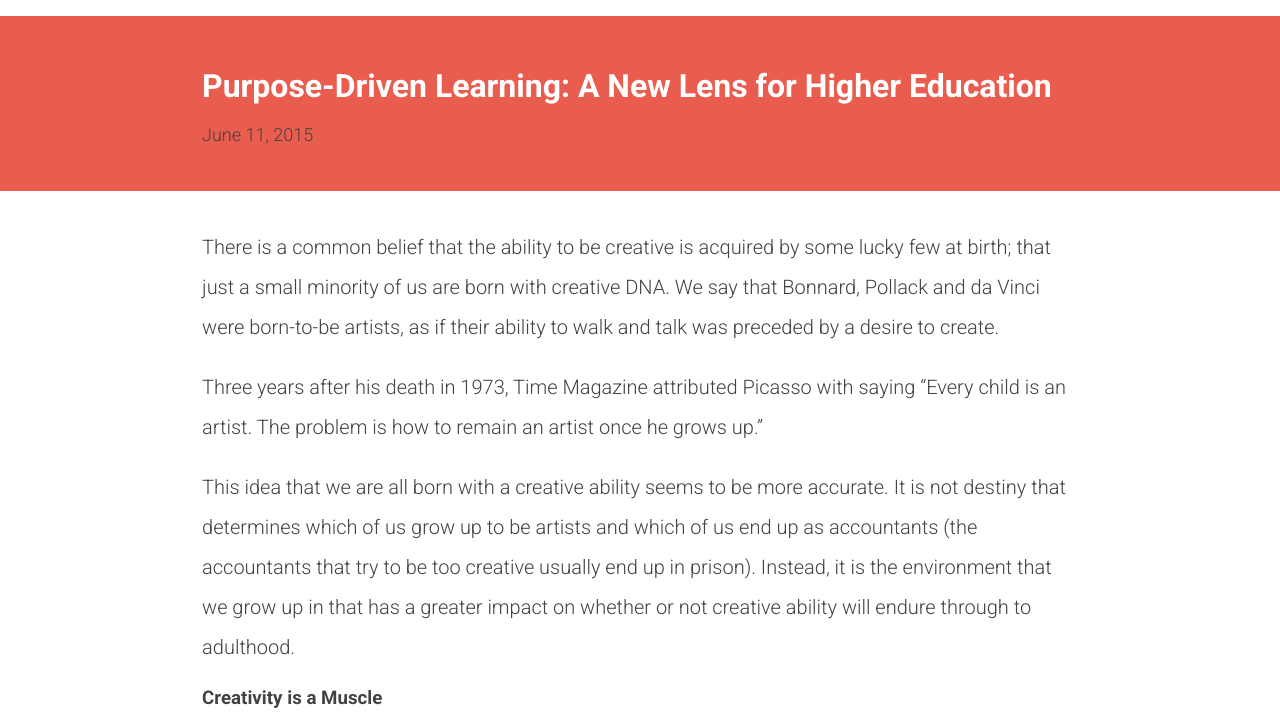
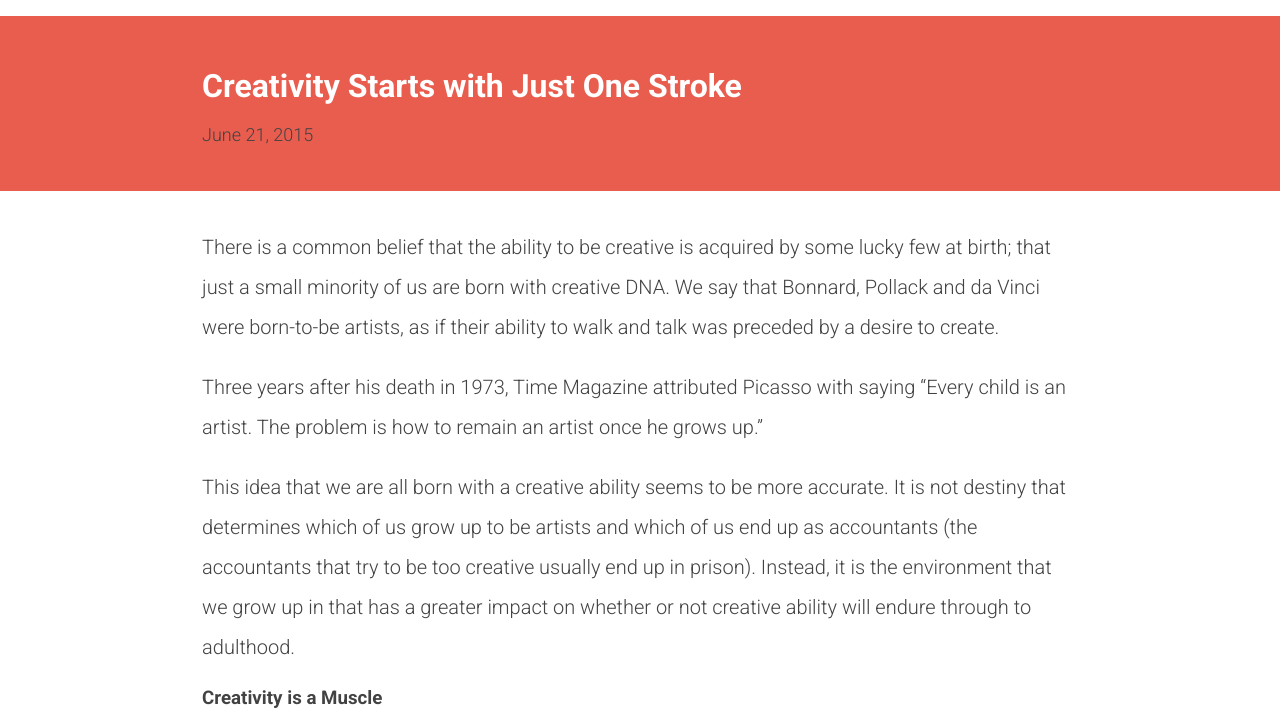
Before and after one commit to rcrusoe/robinsongreig, a plain HTML site: page blog/creativity-starts-with-just-one-stroke.html in a window 1280 px wide. Shown: the part 69-795 px from the top of the page. Drawn offline with nearby package versions, Linux system fonts and the light colour scheme; a script that the page names is missing.

Commit message:
fix header

```diff
--- a/blog/creativity-starts-with-just-one-stroke.html
+++ b/blog/creativity-starts-with-just-one-stroke.html
@@ -62,10 +62,10 @@
 		<div class="container">
 			<div class="article-title">
 				<h1>
-					Purpose-Driven Learning: A New Lens for Higher Education
+					Creativity Starts with Just One Stroke
 				</h1>
 				<p>
-					June 11, 2015
+					June 21, 2015
 				</p>
 			</div>
 		</div>
@@ -96,7 +96,7 @@
 			<p>
 				We should view creativity through this same lens. The binary view we have of creativity — that we are either creative or we aren’t — creates an intimidating culture for those who may just be getting started. It takes a note to start a song, a sentence to start a novel, and just one stroke to start a painting.
 			</p>
-			<a href="http://www.justonestroke.com">Just One Stroke</a>
+			<h3><a href="http://www.justonestroke.com">Just One Stroke</a></h3>
 			<p>
 				A year ago, I was drawn to the challenge of inspiring the latent creative capacity of a community. One Sunday morning, I set up an easel with a blank canvas by the Charles River in Cambridge, MA. I left three tubs of paint, three brushes, and a note that said: “Do something creative. Limit one stroke per person.”
 			</p>
```
